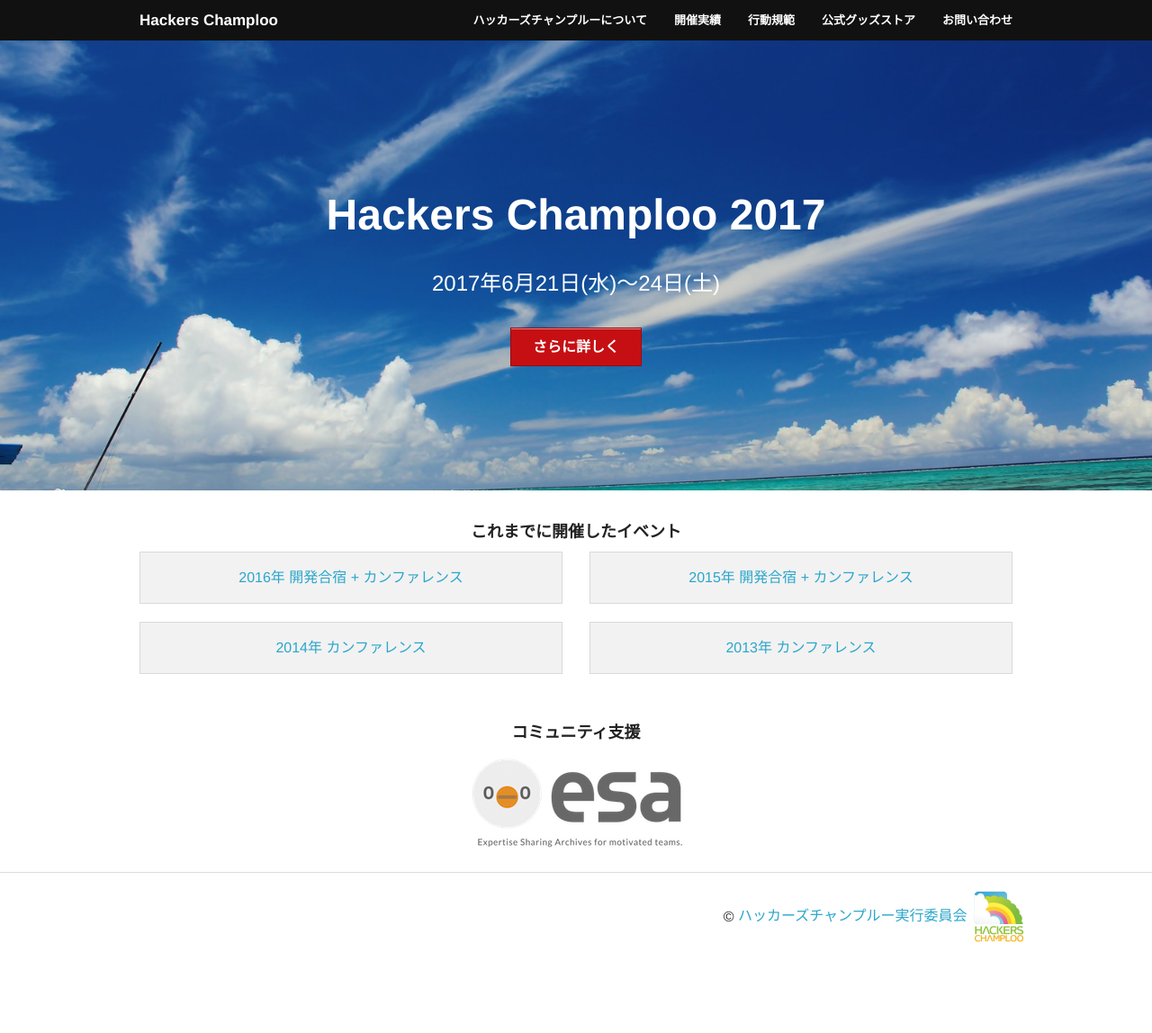
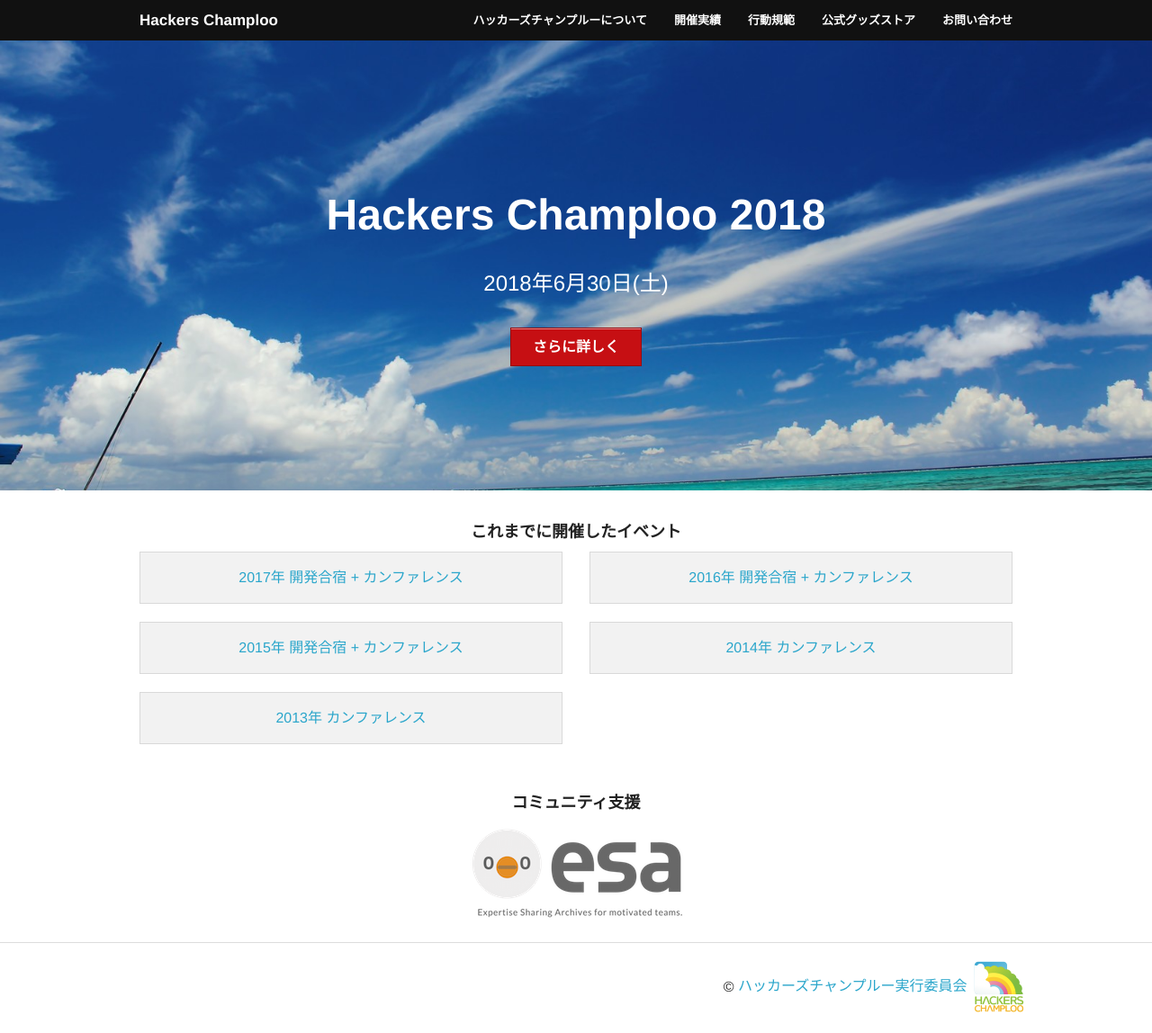
Before and after one commit to hackers-champloo/hackers-champloo.github.io, a Jekyll site: the page built from index.md, in a window 1280 px wide and 1148 px high. Shown: the whole window at 90% size. Built offline with Jekyll 4.4.1, drawn with Linux system fonts in a browser that asks for light colours; nearby versions of some CDN libraries.

Commit message:
ランディングページ修正

```diff
--- a/_layouts/landing.html
+++ b/_layouts/landing.html
@@ -21,9 +21,9 @@
     <div id="cover">
         <div class="row">
             <div class="text-center">
-                <h1>Hackers Champloo 2017</h1>
-                <p>2017年6月21日(水)〜24日(土)</p>
-                <a class="button alert" href="/2017/">さらに詳しく</a>
+                <h1>Hackers Champloo 2018</h1>
+                <p>2018年6月30日(土)</p>
+                <a class="button alert" href="/2018/">さらに詳しく</a>
             </div>
         </div>
     </div>
@@ -32,6 +32,13 @@
     <div class="container row">
         <div class="large-10 large-centered text-center columns">
             <h2>これまでに開催したイベント</h2>
+        </div>
+       <div class="large-6 text-center columns">
+            <div class="panel">
+              <a href="2017/">2017年 開発合宿 + カンファレンス</a>
+            </div>
+        </div>
+        <div class="large-6 text-center columns">
         </div>
        <div class="large-6 text-center columns">
             <div class="panel">
```
